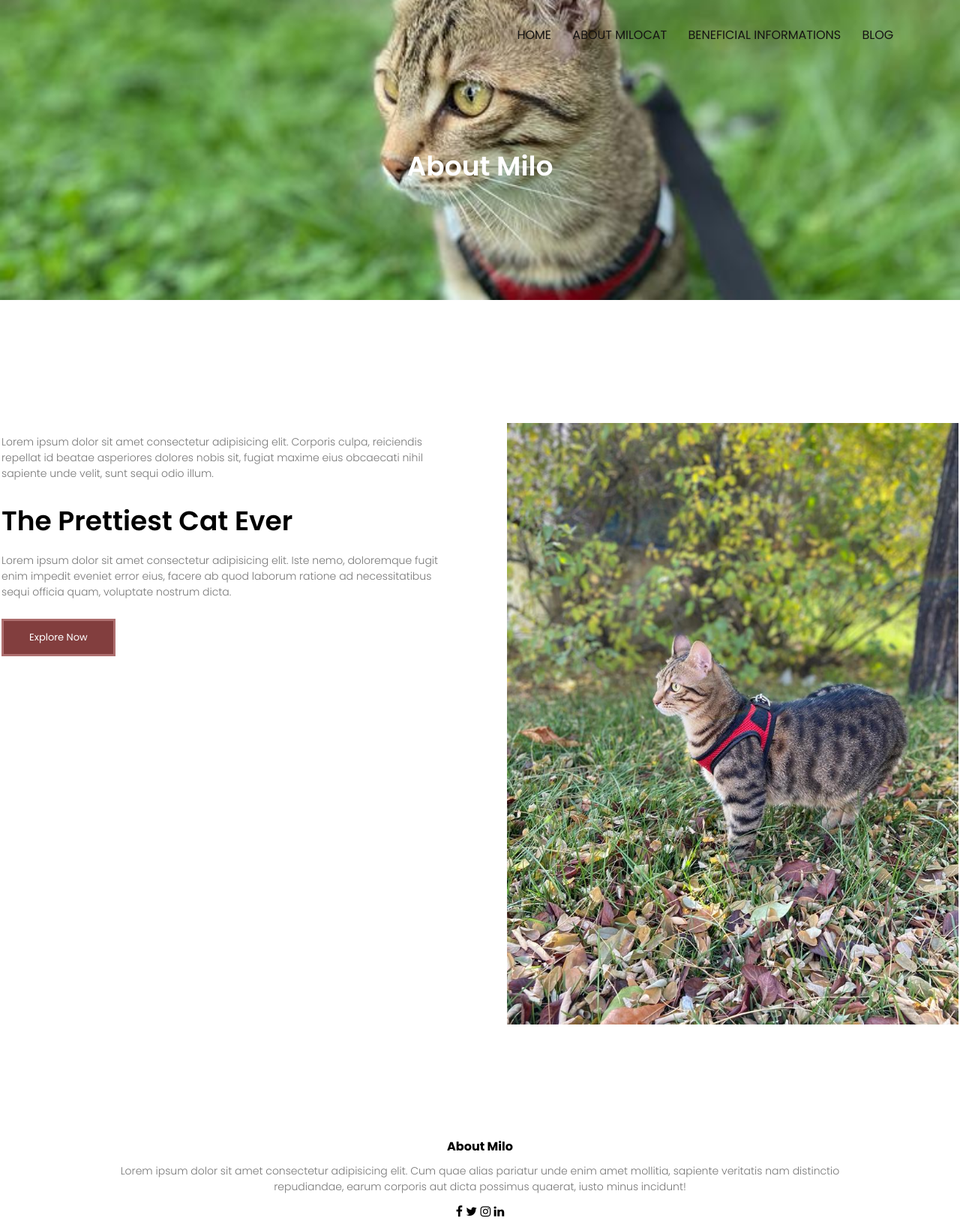
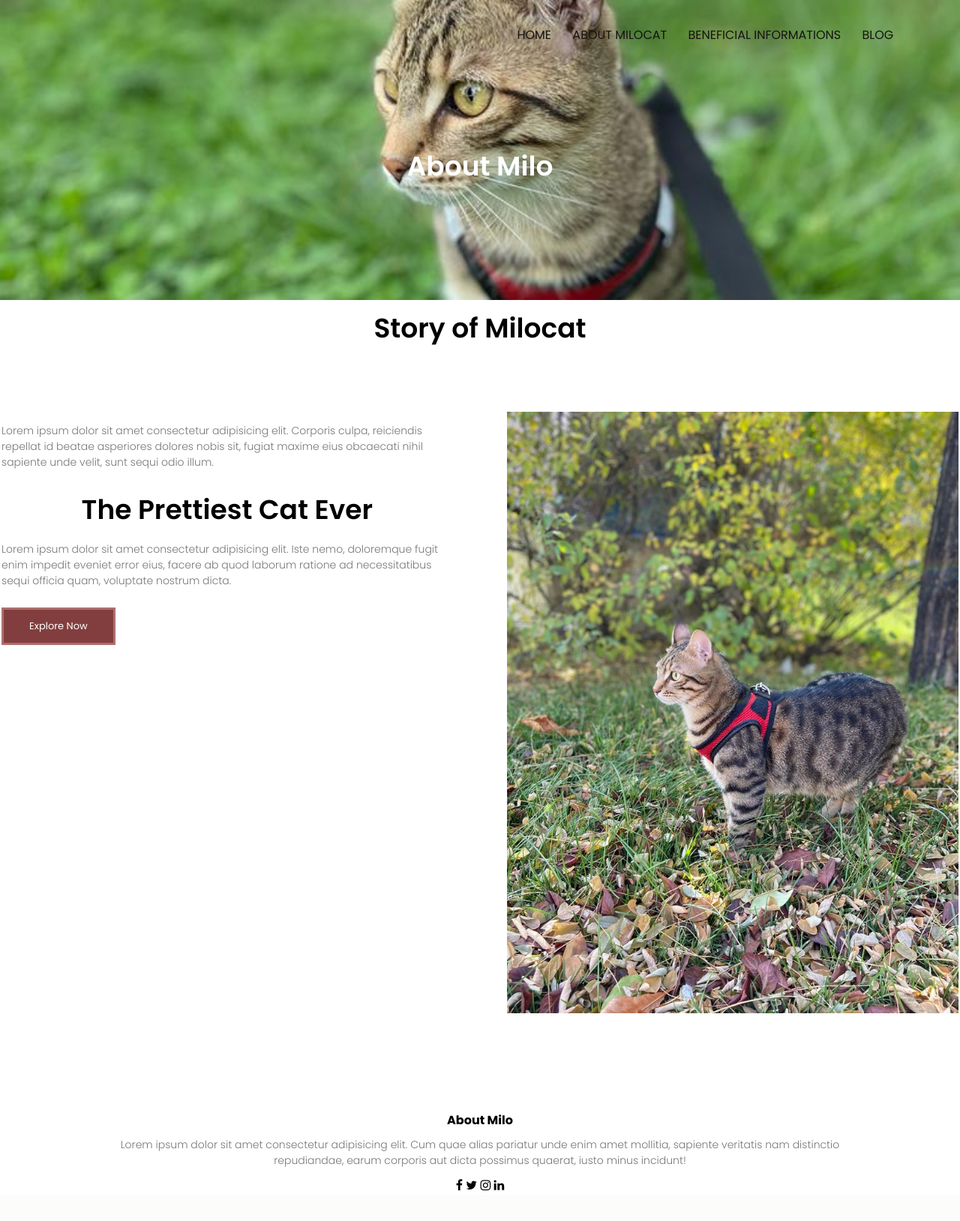
Before and after one commit to CuteBoyMilo/Html-and-Css-CAPSTONE-Project, a PHP site: page /about.html in a window 1280 px wide. Shown: the whole page at 75% size. After the commit the page ends 1588 px from the top, so only its background shows below. Run offline with PHP 8.4, Linux system fonts and the light colour scheme.

Commit message:
sixth commit

```diff
--- a/about.html
+++ b/about.html
@@ -24,6 +24,7 @@
             </section>
             <!-------About Milo Content ---------->
             <section class="about-milo">
+                <h1>Story of Milocat</h1>
                 <div class="row">
                     <div class="about-milo1">
                         <p> Lorem ipsum dolor sit amet consectetur adipisicing elit. Corporis culpa, reiciendis repellat id beatae asperiores dolores nobis sit, fugiat maxime eius obcaecati nihil sapiente unde velit, sunt sequi odio illum.</p>
--- a/firstpage.css
+++ b/firstpage.css
@@ -321,8 +321,8 @@ h3 {
 .about-milo {
 width: 100%;
 margin: auto;
-padding-top: 80px;
-padding-bottom: 30px;
+padding-top: 10px;
+padding-bottom: 10px;
 }
 
 .about-milo1 {
@@ -400,3 +400,12 @@ padding-bottom: 30px;
 .comment-form button {
     margin: 10px 0px;
 }
+.align {
+    display: flex;
+    height:600px;
+}
+
+.about-milo h1 {
+    text-align: center;
+    margin: auto;
+}
```
Also changed, not shown: capstone.html (+5 -3 lines).
